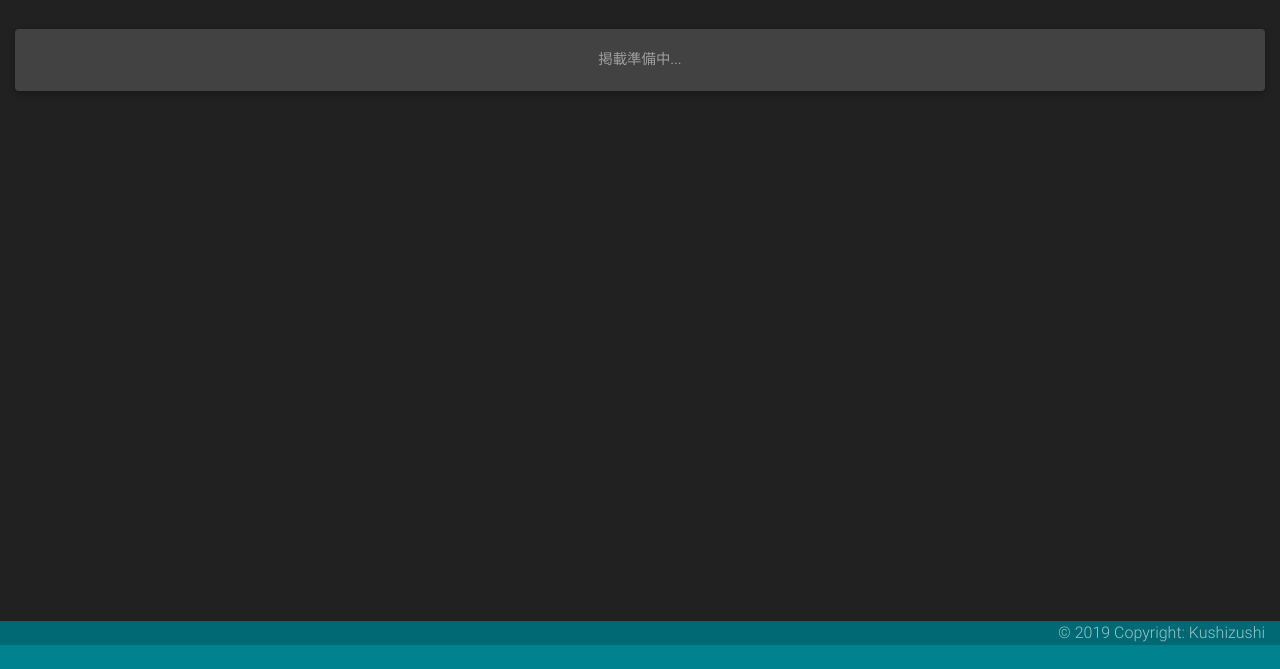
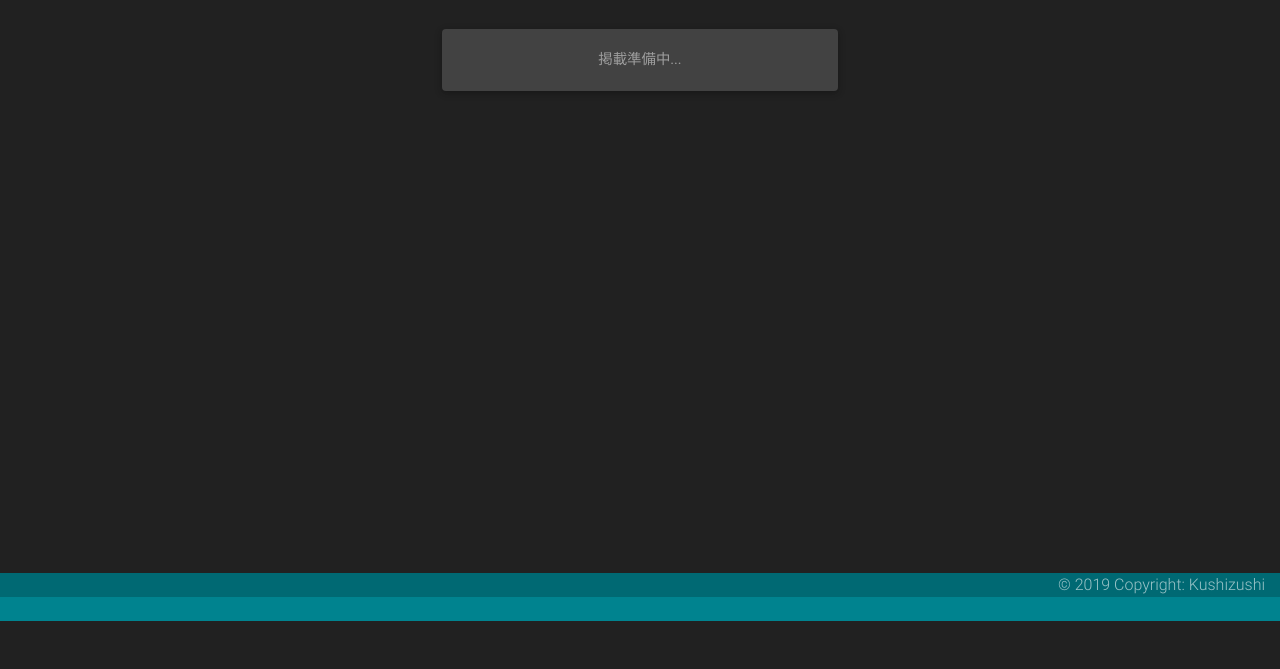
Before and after one commit to sgtkraft/frame-outsiders, a plain HTML site: page system/index.html in a window 1280 px wide. Shown: the part 179-848 px from the top of the page. After the commit the page ends 800 px from the top, so only its background shows below. Drawn offline with Linux system fonts and the light colour scheme.

Commit message:
ダウンロードとシステムの仮内容を微修正

```diff
--- a/system/index.html
+++ b/system/index.html
@@ -64,17 +64,23 @@
     <div class="container-fluid">
       <h1 class="flex-center color-primary-text">システム</h1>
 
-      <div class="card fadeIn color-card">
-        <div class="card-body">
-          <p class="card-text flex-center color-main-text">掲載準備中...</p>
+      <div class="row">
+        <div class="col-lg-4"></div>
+        <div class="col-lg-4">
+          <div class="card fadeIn color-card">
+            <div class="card-body">
+              <p class="card-text flex-center color-main-text">掲載準備中...</p>
+            </div>
+          </div>
         </div>
+        <div class="col-lg-4"></div>
       </div>
     </div>
   </main>
 
-  <footer class="page-footer center-on-small-only color-primary">
+  <footer class="page-footer center-on-small-only fixed-bottom color-primary">
     <div class="footer-copyright">
-      <div class="container-fluid" align="right" >© 2019 Copyright: Kushizushi</div>
+      <div class="container-fluid" align="right">© 2019 Copyright: Kushizushi</div>
     </div>
   </footer>
 
```
Also changed, not shown: download/index.html (+4 -4 lines).
